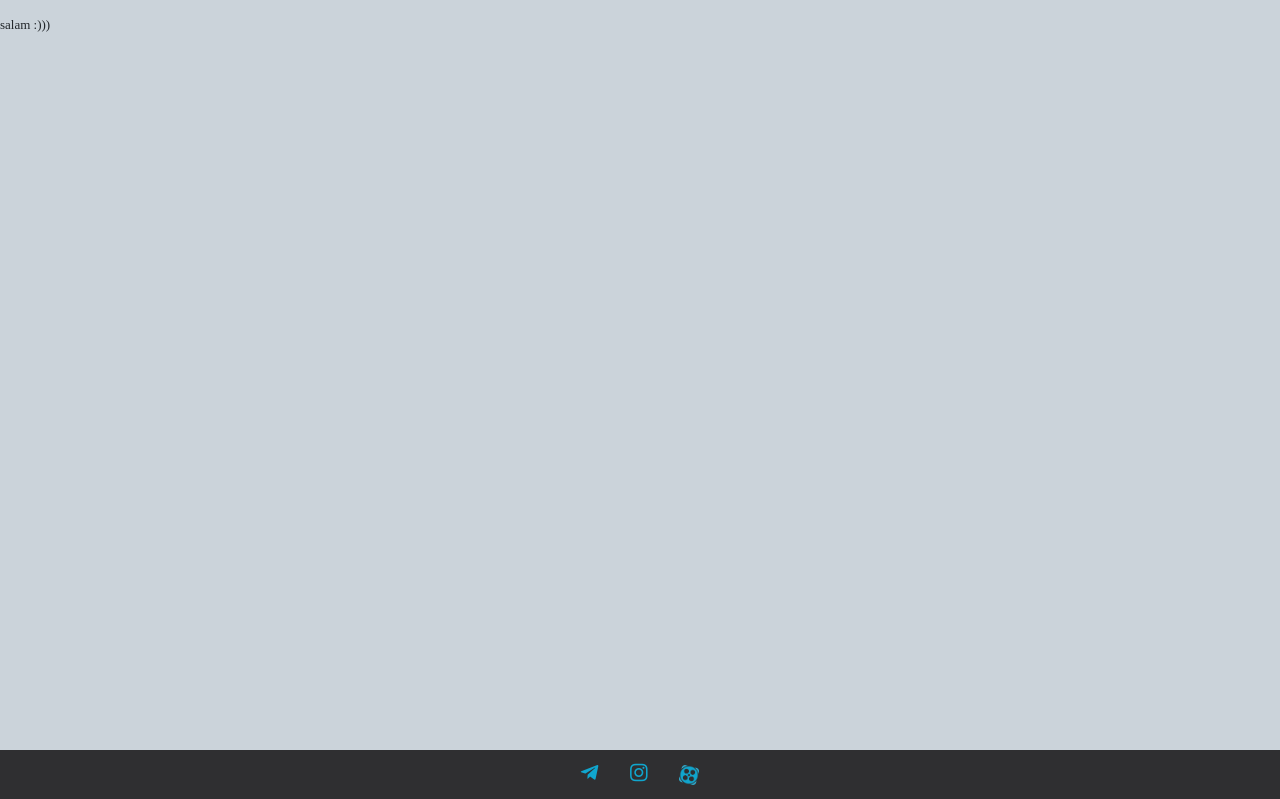
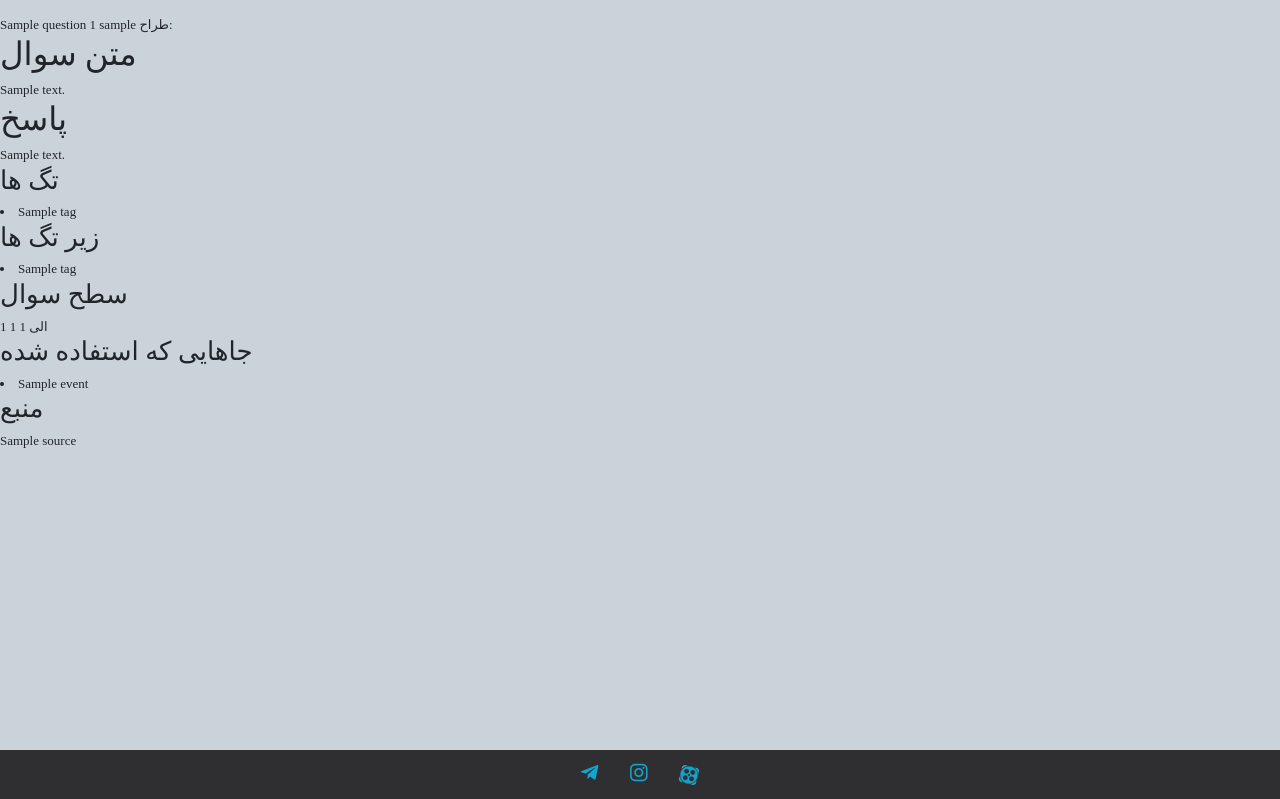
Before and after one commit to erfanmotnt/rasta_problem_bank, a Django app: template templates/question.html in a window 1280 px wide. Shown: the part 65-864 px from the top of the page. Run offline with Django 3.2, Linux system fonts and the light colour scheme; the template is opened without the code that fills it: values that come from a table or form of the project are taken from there, others are empty; tables that the repository leaves empty hold one stand-in row (values such as "Sample post"); parts of the project's set-up code (start-up, migrations or seed data) failed here and were passed over; some libraries are stand-ins or nearby versions; some web fonts are replaced.

Commit message:
question view html

```diff
--- a/mhbank/urls.py
+++ b/mhbank/urls.py
@@ -3,5 +3,5 @@ from django.urls import path
 from . import views
 
 urlpatterns = [
-    path('', views.index, name='index'),
+    path('<int:question_id>/', views.index, name='index'),
 ]
--- a/templates/question.html
+++ b/templates/question.html
@@ -5,7 +5,51 @@
 {% endblock styles %}
 {% block base_content %}
 <div style="height: calc(100vh - 65px);">
-salam :)))
+<div class=q-all>
+    <div class=q-speci>
+        <span class=q-name>{{question.name}}</span>
+        <span class=q-id>{{question.id}}</span>
+        <span class=adder-name>{{question.question_maker}} طراح:</span>
+    </div>
+    <div class=q-body>
+        <div clas=q-text>
+            <h1 class=q-title>متن سوال</h1>
+            {{question.text}}
+        </div>
+        <div>
+            <h1 class=q-title>پاسخ</h1>
+            {{question.answer}}
+        </div>
+    </div>
+</div>
+<div class="q-filter menu">
+    <h2 class=filter-title>تگ ها</h2>
+    <lu class=tag-v>
+        {% for tag in question.tags.all %}
+            <li class=tag-v>{{tag.name}}</li>
+        {% endfor %}
+    </lu>
+    <h2 class=filter-title>زیر تگ ها</h2>
+    <lu class=tag-v>
+        {% for tag in question.sub_tags.all %}
+            <li class=tag-v>{{tag.name}}</li>
+        {% endfor %}
+    </lu>
+    <h2 class=filter-title>سطح سوال</h2>
+    <span class=hardness-level-v>{{question.hardness.level}}</span>
+    <span class=hardness-age-v>{{question.hardness.appropriate_grades_max}} الی {{question.hardness.appropriate_grades_min}}</span>
+    <h2 class=filter-title>جاهایی که استفاده شده</h2>
+
+    <lu class=event-v>
+        {% for event in question.events.all %}
+            <li class=event-v>{{event.name}}</li>
+        {% endfor %}
+    </lu>
+    <h2 class=filter-title>منبع</h2>
+    {% if question.source %}
+        <span class=source-v>{{question.source}}</span>
+    {% endif %}
+</div>
 </div>
 {% endblock base_content %}
 {% block scripts %}
```
Also changed, not shown: mhbank/views.py (+6 -2 lines).
